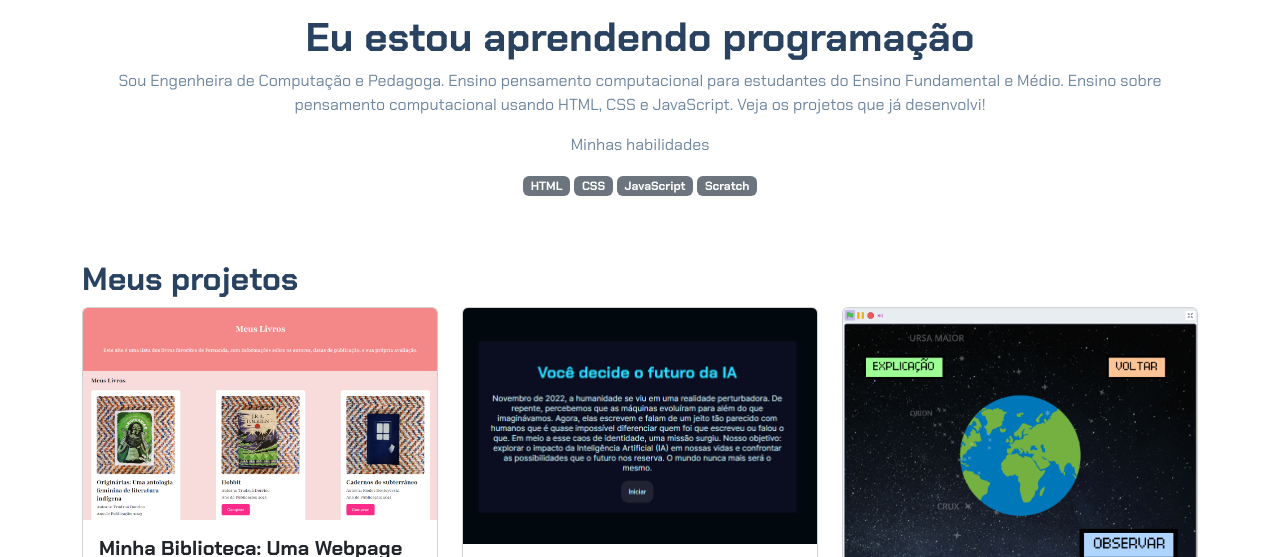
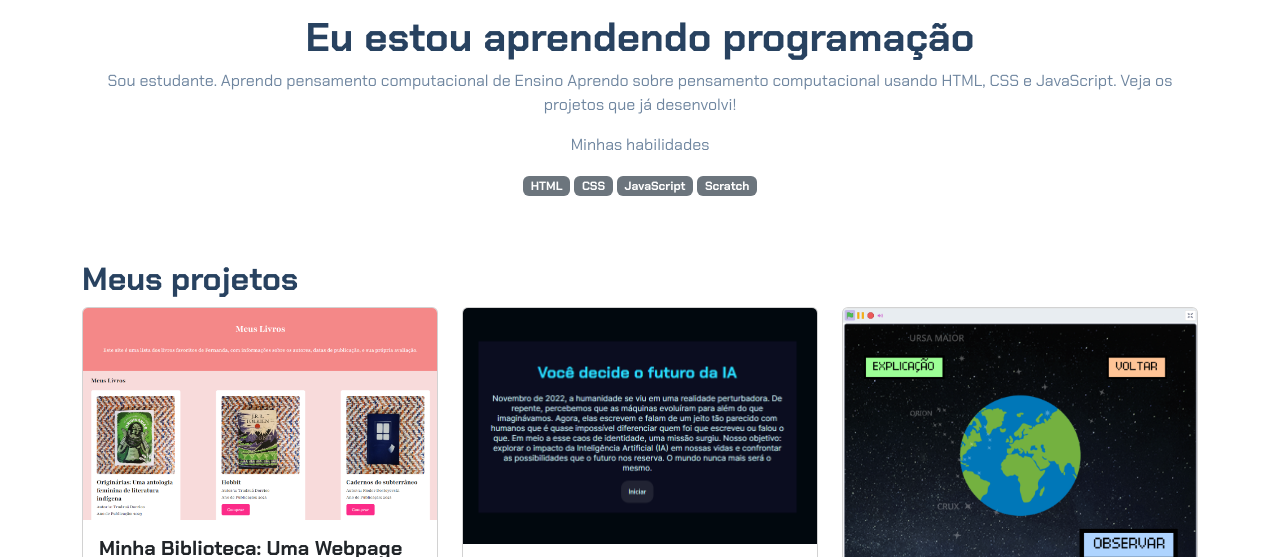
Before and after one commit to marianaianguas23/porft-lfio, a plain HTML site: page index.html in a window 1280 px wide. Shown: the part 183-740 px from the top of the page. Drawn offline with nearby package versions, Linux system fonts and the light colour scheme.

Commit message:
index.html(Mariana)

```diff
--- a/index.html
+++ b/index.html
@@ -16,8 +16,8 @@
             srcset="">
         <p class="lead">Eu sou Mariana</p>
         <h1>Eu estou aprendendo programação</h1>
-        <p>Sou Engenheira de Computação e Pedagoga. Ensino pensamento computacional para estudantes do Ensino
-            Fundamental e Médio. Ensino sobre pensamento computacional usando HTML, CSS e JavaScript. Veja os projetos
+        <p>Sou estudante. Aprendo pensamento computacional de Ensino
+         Aprendo sobre pensamento computacional usando HTML, CSS e JavaScript. Veja os projetos
             que já desenvolvi!</p>
         <p>Minhas habilidades</p>
         <div>
```
